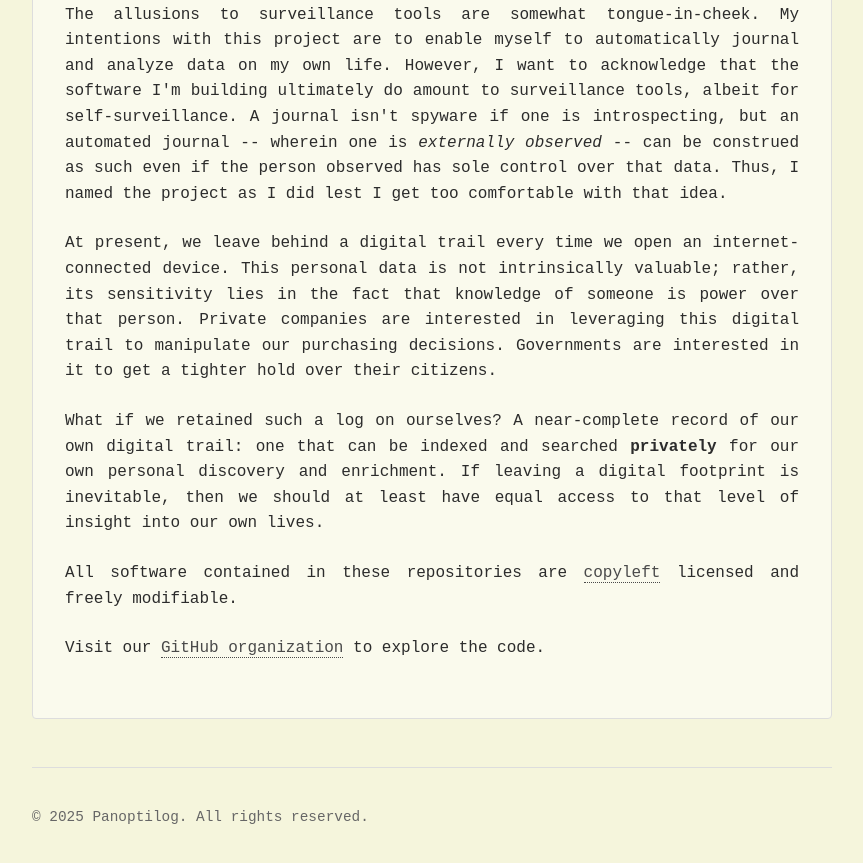
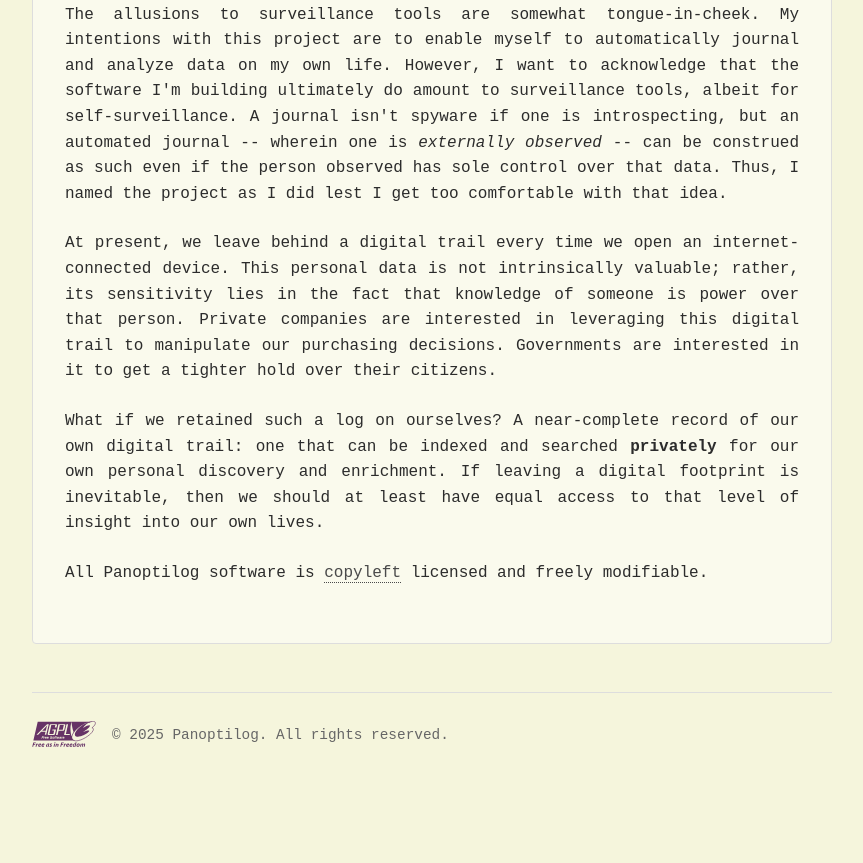
Before and after one commit to panoptilog/panoptilog.github.io, a plain HTML site: page index.html in a window 1280 px wide. Shown: the part 606-1469 px from the top of the page, without its empty margins (208-1071 px from the left). After the commit the page ends 1393 px from the top, so only its background shows below. Drawn offline with Linux system fonts and the light colour scheme.

Commit message:
feat: add agpl-3.0 badge

```diff
--- a/index.html
+++ b/index.html
@@ -54,14 +54,17 @@
             inevitable, then we should at least have equal access to that level of insight
             into our own lives.</p>
 
-            <p>All software contained in these repositories are <a href="https://en.wikipedia.org/wiki/Copyleft">copyleft</a>
+            <p>All Panoptilog software is <a href="https://en.wikipedia.org/wiki/Copyleft">copyleft</a>
             licensed and freely modifiable.</p>
-
-            <p>Visit our <a href="https://github.com/panoptilog">GitHub organization</a> to explore the code.</p>
         </article>
 
         <footer class="footer">
-            <p>&copy; <script>document.write(new Date().getFullYear());</script> Panoptilog. All rights reserved.</p>
+            <div class="footer-content">
+                <a href="https://www.gnu.org/licenses/agpl-3.0.en.html" class="license-logo">
+                    <img src="public/agpl.svg" alt="AGPL-3.0" class="footer-logo">
+                </a>
+                <p>&copy; <script>document.write(new Date().getFullYear());</script> Panoptilog. All rights reserved.</p>
+            </div>
         </footer>
     </div>
 </body>
--- a/public/styles.css
+++ b/public/styles.css
@@ -137,3 +137,30 @@
     font-size: 0.9rem;
     color: #666;
 }
+
+.footer-content {
+    display: flex;
+    align-items: center;
+    justify-content: start;
+    gap: 1rem;
+}
+
+.footer p {
+    margin: 0;
+}
+
+.license-logo {
+    border: none;
+    transition: opacity 0.2s ease;
+}
+
+.license-logo:hover {
+    opacity: 0.8;
+    border: none;
+}
+
+.footer-logo {
+    margin-top: 0.25rem;
+    width: 64px;
+    height: auto;
+}
```
Also changed, not shown: public/agpl.svg (added).
